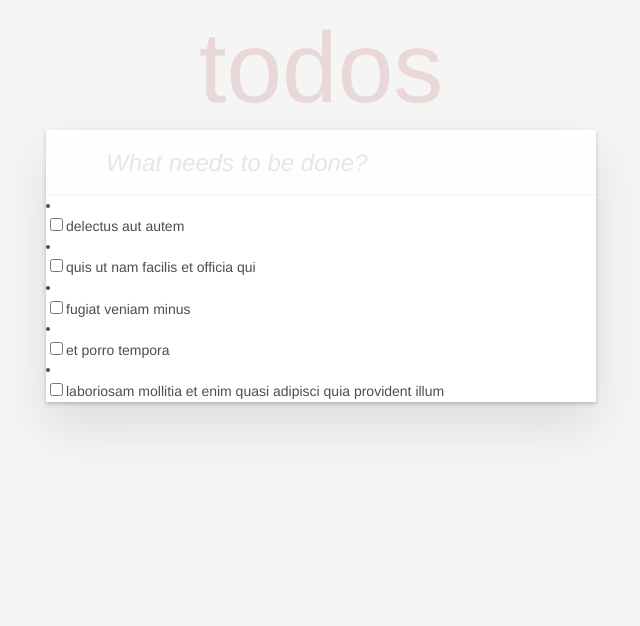
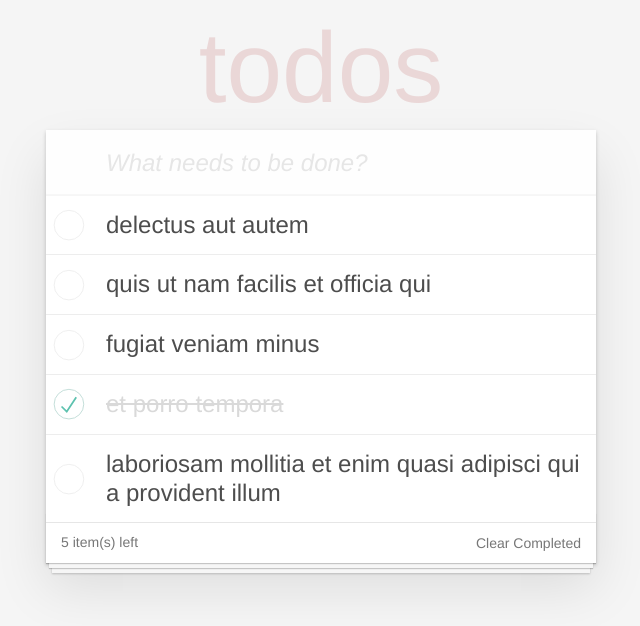
Before and after one commit to nlhowell12/todos-part-4, a React (Create React App) app: page / in a window 1280 px wide. Shown: the top 626 px of the page, without its empty margins (319-959 px from the left). Built offline with nearby package versions, Linux system fonts and the light colour scheme.

Commit message:
progress

```diff
--- a/src/App.jsx
+++ b/src/App.jsx
@@ -3,16 +3,24 @@ import './index.css';
 import todos from './todos.json';
 
 const ToDoItem = (props) => {
+  const completed = () => {
+    if (props.completed) {
+      return "completed"
+    } else {
+      return null
+    }
+  }
+  const checked = () => {
+    if (props.completed) {
+      return true
+    } else {
+      return null
+    }
+  }
   return (
-      <li className={() => {
-        if (props.completed) {
-          return "completed"
-        } else {
-          return null
-        }
-      }}>
+      <li className={completed()}>
         <div className="view">
-        <input className="toggle" type="checkbox"/>
+        <input className="toggle" type="checkbox" defaultChecked={checked()}/>
         <label>{props.title}</label>
         <button className="destroy"></button>
         </div>
@@ -22,12 +30,14 @@ const ToDoItem = (props) => {
 
 class ToDoList extends Component {
   state = {
-    todos
+    todos: todos.slice()
   }
 
   render () {
     return (
-      this.state.todos.map( todo => <ToDoItem completed={todo.completed} title={todo.title}/>)
+      <ul className="todo-list">
+      {this.state.todos.map( todo => <ToDoItem key={todo.id} completed={todo.completed} title={todo.title}/>)}
+      </ul>
     )
   }
 }
@@ -41,6 +51,10 @@ class App extends Component {
 				  <input className="new-todo" placeholder="What needs to be done?" autoFocus/>
 			  </header>
         <ToDoList/>
+        <footer className="footer">
+          <span className="todo-count"><strong>{0 || todos.length}</strong> item(s) left</span>
+          <button className="clear-completed">Clear Completed</button>
+        </footer>
       </section>
     );
   }
```
